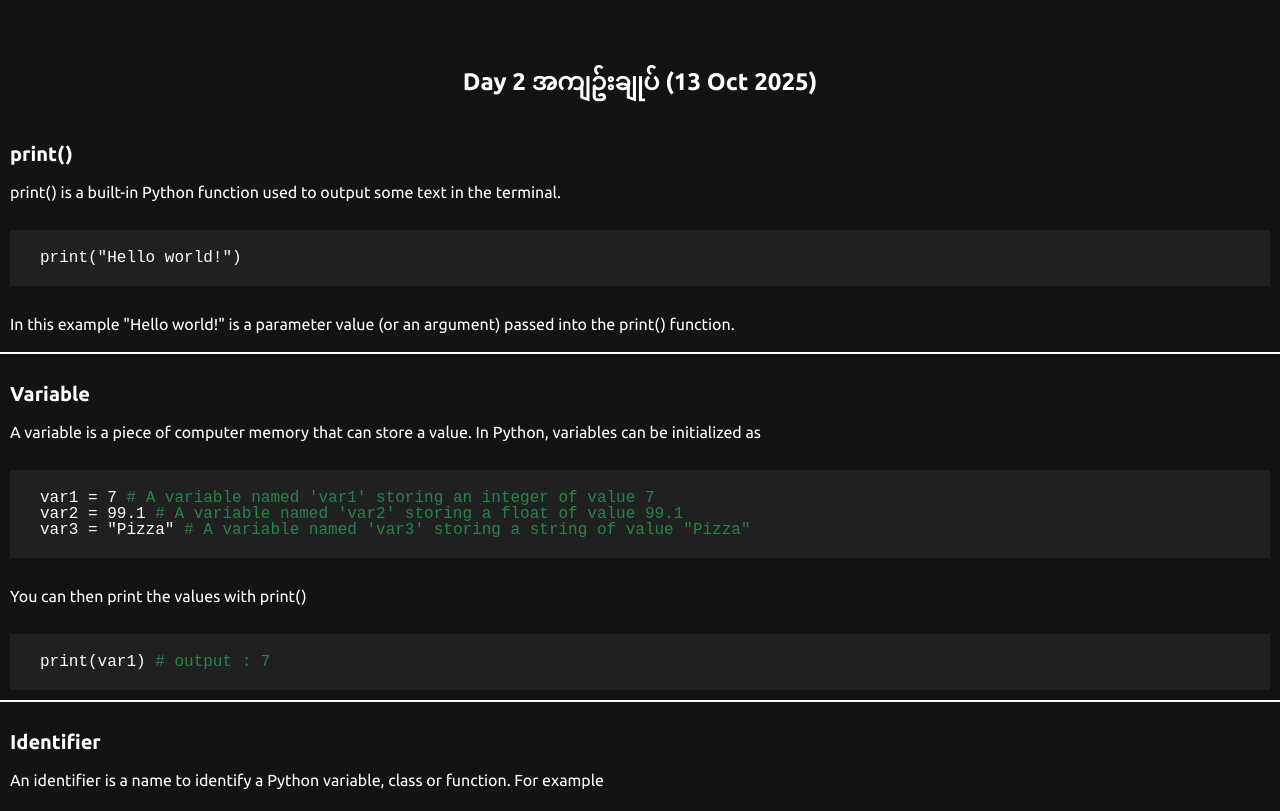
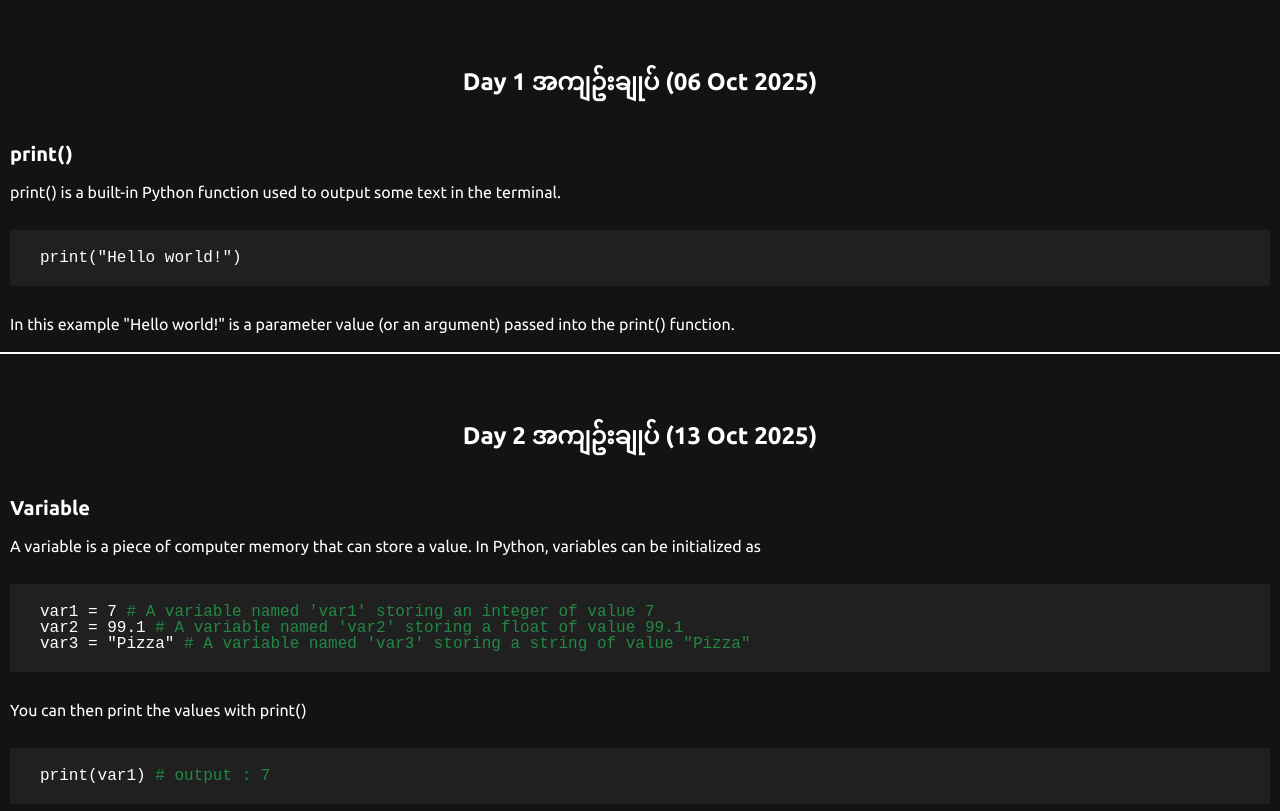
Before and after one commit to Swam-Htet-Paing/IT_Class_Notes, a plain HTML site: page basic_python.html in a window 1280 px wide. Shown: the top 811 px of the page. Drawn offline with Linux system fonts and the light colour scheme.

Commit message:
Update basic_python.html

```diff
--- a/basic_python.html
+++ b/basic_python.html
@@ -10,7 +10,7 @@
 </head>
 
 <body>
-    <h2 class="date"> Day 2 အကျဥ်းချုပ် (13 Oct 2025) </h2>
+    <h2 class="date"> Day 1 အကျဥ်းချုပ် (06 Oct 2025) </h2>
 
     <div class="txt-blk">
         <h2>print()</h2>
@@ -22,6 +22,9 @@
         </div>
         <p>In this example "Hello world!" is a parameter value (or an argument) passed into the print() function.</p>
     </div>
+
+    <h2 class="date"> Day 2 အကျဥ်းချုပ် (13 Oct 2025) </h2>
+
     <div class="txt-blk">
         <h2>Variable</h2>
         <p>A variable is a piece of computer memory that can store a value. In Python, variables can be initialized as</p>
```
